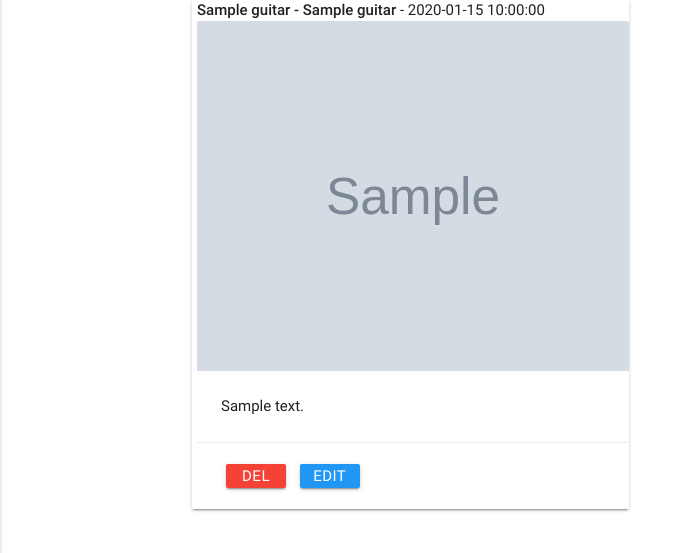
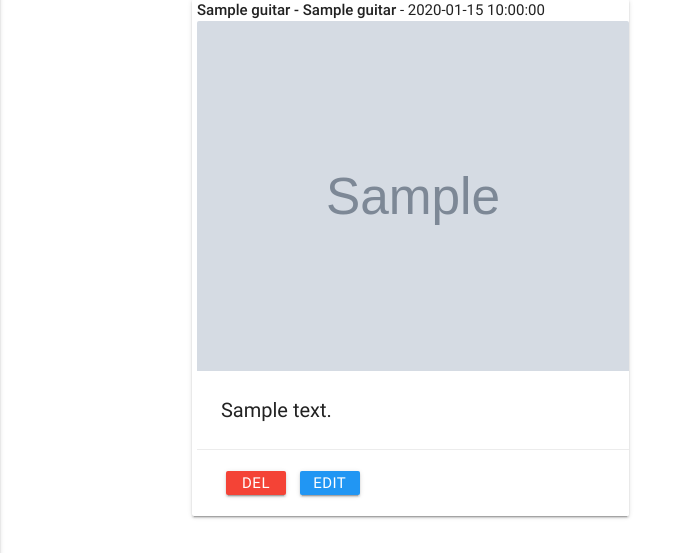
Before and after one commit to richdevelopments/guitar_database, a Flask app: page / in a window 1280 px wide. Shown: the part 247-800 px from the top of the page, without its empty margins (0-692 px from the left). Run offline with Flask 2, Linux system fonts and the light colour scheme; grey boxes marked "Sample" are stand-in pictures; a database or web service that is not in the repository returns one stand-in record (values such as "Sample title"); some libraries are stand-ins or nearby versions; some web fonts are replaced.

Commit message:
changed col size

```diff
--- a/templates/guitars.html
+++ b/templates/guitars.html
@@ -10,8 +10,8 @@
                 <img src="{{guitar.image_url}}" class="img-rounded" alt="guitarpic" width="530" height="350">
             </div>
             <div class="card-content">
-                <span>
-                {{guitar.guitar_description}}
+                <span class='text'>
+                <p>{{guitar.guitar_description}}</p>
                 </span>
             </div>
             <div class="card-action">
```
